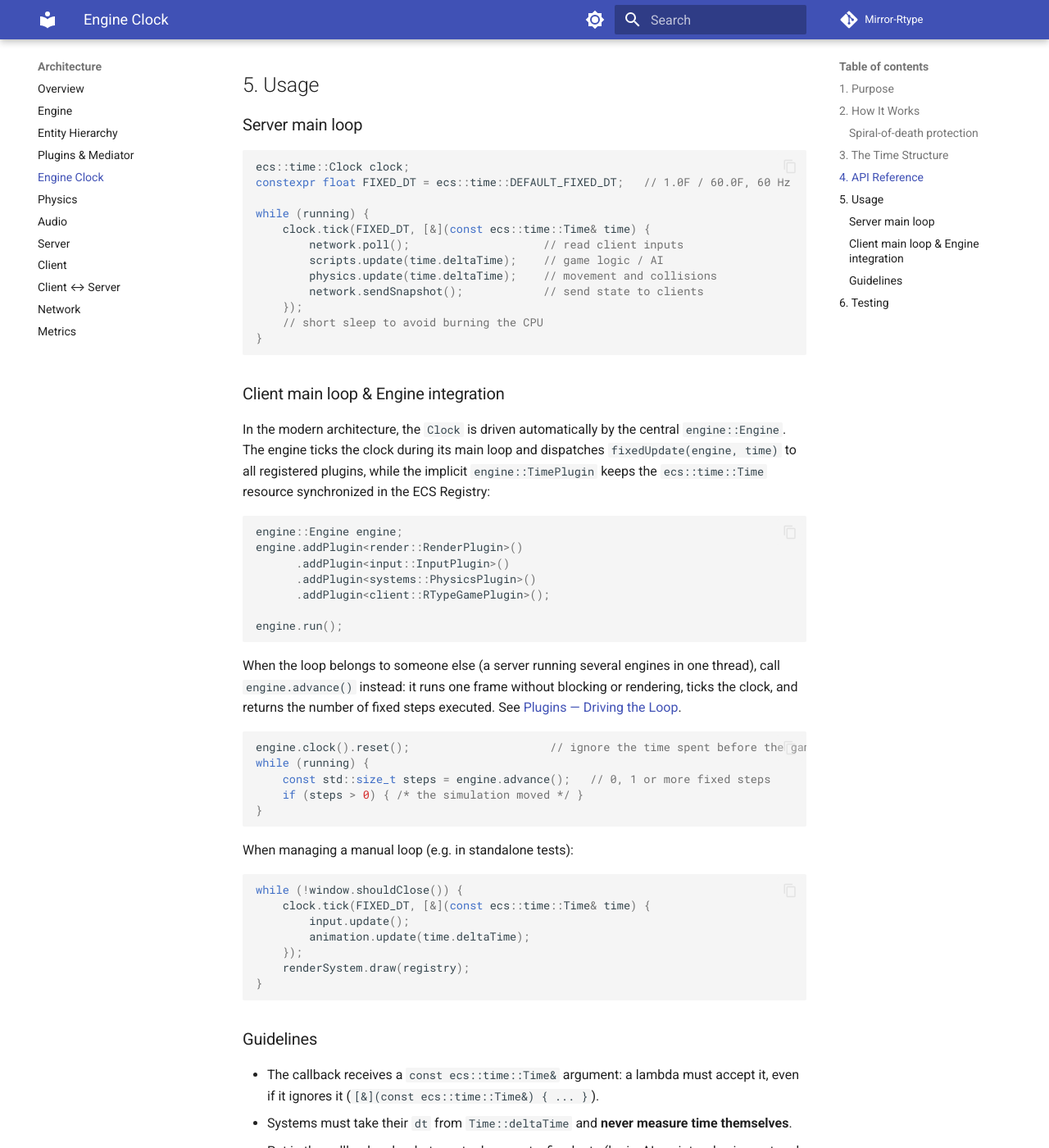
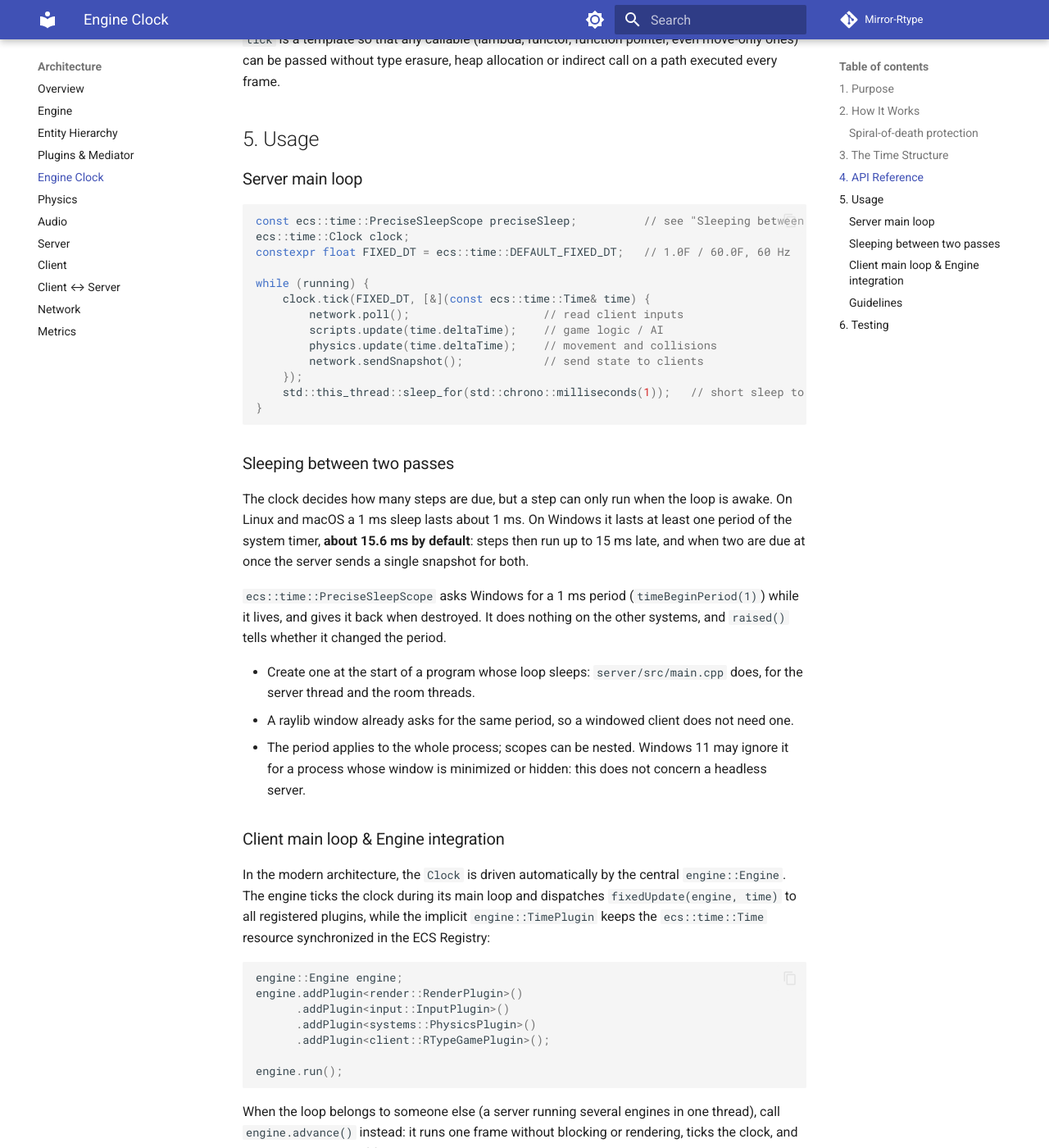
Before and after one commit to Matt4401/Mirror-Rtype, an MkDocs documentation site: the page built from docs/architecture/clock.md, in a window 1280 px wide and 1400 px high, scrolled down 4095 px. Shown: the whole window at 82% size. Built offline with MkDocs 1.6.1 and Material for MkDocs 9.7.7, drawn with Linux system fonts in a browser that asks for light colours; comment, search, counter and statistics services are not loaded; some of the changed text lies outside the part shown.

Commit message:
fix(server): sleep 1 ms for real on Windows
Windows makes a 1 ms sleep last one period of the system timer, about
15.6 ms by default. The server and room loops then woke up late, which
added about 8 ms to the RTT metric and counted merged steps as missed
snapshots.

Add ecs::time::PreciseSleepScope to engine_time: it asks Windows for a
1 ms timer period (timeBeginPeriod) while it lives and does nothing on
other systems. The server holds one for its whole run. The client needs
none, since its raylib window already sets the same period.

Co-Authored-By: Claude Opus 5.5 <noreply@anthropic.com>

````diff
--- a/docs/architecture/clock.md
+++ b/docs/architecture/clock.md
@@ -9,11 +9,12 @@ two loop iterations into a whole number of **fixed-duration simulation steps** (
 It lives in `engine/src/ecs/time/` under the `ecs::time` namespace and has **no graphical dependency**, so the headless
 server and the client use the exact same code.
 
-| File                                    | Content                                                        |
-|-----------------------------------------|----------------------------------------------------------------|
-| `Time.hpp`                              | `Time` structure handed to every simulation step               |
-| `Clock.hpp` / `Clock.tpp` / `Clock.cpp` | The `Clock` class (`tick` is a template defined in the `.tpp`) |
-| `SteadyNow.hpp` / `SteadyNow.cpp`       | `steadyNowSeconds()`, the default time source                  |
+| File                                    | Content                                                               |
+|-----------------------------------------|-----------------------------------------------------------------------|
+| `Time.hpp`                              | `Time` structure handed to every simulation step                      |
+| `Clock.hpp` / `Clock.tpp` / `Clock.cpp` | The `Clock` class (`tick` is a template defined in the `.tpp`)        |
+| `SteadyNow.hpp` / `SteadyNow.cpp`       | `steadyNowSeconds()`, the default time source                         |
+| `PreciseSleep.hpp` / `PreciseSleep.cpp` | `PreciseSleepScope`, so that a 1 ms sleep lasts 1 ms on Windows too   |
 
 ## 2. How It Works
 
@@ -109,6 +110,7 @@ type erasure, heap allocation or indirect call on a path executed every frame.
 ### Server main loop
 
 ```cpp
+const ecs::time::PreciseSleepScope preciseSleep;          // see "Sleeping between two passes" below
 ecs::time::Clock clock;
 constexpr float FIXED_DT = ecs::time::DEFAULT_FIXED_DT;   // 1.0F / 60.0F, 60 Hz
 
@@ -119,9 +121,24 @@ while (running) {
         physics.update(time.deltaTime);    // movement and collisions
         network.sendSnapshot();            // send state to clients
     });
-    // short sleep to avoid burning the CPU
+    std::this_thread::sleep_for(std::chrono::milliseconds(1));   // short sleep to avoid burning the CPU
 }
 ```
+
+### Sleeping between two passes
+
+The clock decides how many steps are due, but a step can only run when the loop is awake. On Linux and macOS a 1 ms
+sleep lasts about 1 ms. On Windows it lasts at least one period of the system timer, **about 15.6 ms by default**: steps
+then run up to 15 ms late, and when two are due at once the server sends a single snapshot for both.
+
+`ecs::time::PreciseSleepScope` asks Windows for a 1 ms period (`timeBeginPeriod(1)`) while it lives, and gives it back
+when destroyed. It does nothing on the other systems, and `raised()` tells whether it changed the period.
+
+- Create one at the start of a program whose loop sleeps: `server/src/main.cpp` does, for the server thread and the
+  room threads.
+- A raylib window already asks for the same period, so a windowed client does not need one.
+- The period applies to the whole process; scopes can be nested. Windows 11 may ignore it for a process whose window
+  is minimized or hidden: this does not concern a headless server.
 
 ### Client main loop & Engine integration
 
@@ -191,7 +208,10 @@ The unit tests in `tests/test_clock.cpp` cover:
 - no drift over 10,000 ticks;
 - same number of steps at 144 Hz and at 20 Hz loop frequency (framerate independence);
 - spiral-of-death cap;
-- `reset()`, an invalid `fixedDt`, and the default real-time source.
+- `reset()`, an invalid `fixedDt`, and the default real-time source;
+- `PreciseSleepScope`: it raises the timer period on Windows only, can be nested, and keeps 1 ms sleeps well below the
+  15.6 ms of the default Windows period. The CI runs this suite on Windows, where this last test fails without the
+  scope.
 
 Run them with:
 
````
Also changed, not shown: docs/architecture/metrics.md (+12 -3 lines), docs/architecture/server.md (+4 -0 lines), 5 other files.
